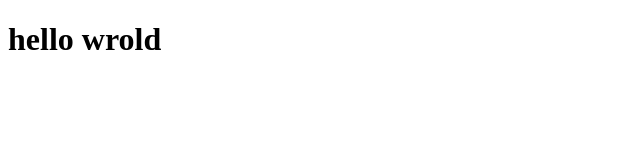
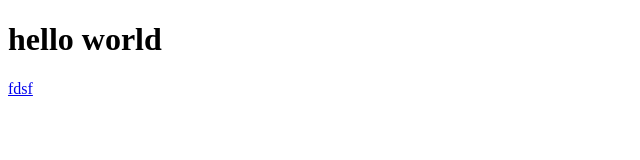
Before and after one commit to yana-gr/Kata-dns-copy, a React (Vite) app: page / in a window 1280 px wide. Shown: the top 160 px of the page, without its empty margins (0-640 px from the left). Built offline with nearby package versions, Linux system fonts and the light colour scheme.

Commit message:
feature dns13 routing updateversion

```diff
--- a/package.json
+++ b/package.json
@@ -21,7 +21,8 @@
     "@reduxjs/toolkit": "^1.9.5",
     "axios": "^1.4.0",
     "react": "^18.2.0",
-    "react-dom": "^18.2.0"
+    "react-dom": "^18.2.0",
+    "react-router-dom": "^6.19.0"
   },
   "devDependencies": {
     "@faker-js/faker": "^8.0.2",
--- /dev/null
+++ b/src/app/Routing.tsx
@@ -0,0 +1,19 @@
+import App from "./index";
+import {
+  createBrowserRouter,
+} from "react-router-dom";
+
+export const router = createBrowserRouter([
+  {
+    path: "/",
+    element: <App />,
+  },
+  {
+    path: "myname",
+    element: <h2>5</h2>,
+  },
+  {
+    path: "about",
+    element: <h2>all work</h2>,
+  },
+]);
--- a/src/app/index.tsx
+++ b/src/app/index.tsx
@@ -1,8 +1,10 @@
+import {Link} from "react-router-dom"
 const App = () => {
 
   return (
     <>
-      <h1>hello wrold</h1>
+      <h1>hello world</h1>
+      <Link to="myname">fdsf</Link>
     </>
   )
 }
--- a/src/main.tsx
+++ b/src/main.tsx
@@ -1,9 +1,14 @@
 import React from 'react'
 import ReactDOM from 'react-dom/client'
-import App from './app'
+import {
+  RouterProvider,
+} from "react-router-dom";
+import { router } from './app/Routing';
+
+
 
 ReactDOM.createRoot(document.getElementById('root')!).render(
   <React.StrictMode>
-    <App />
+    <RouterProvider router={router} />
   </React.StrictMode>,
 )
```
Also changed, not shown: 1 other file (tests, documents, lock files or other folders).
